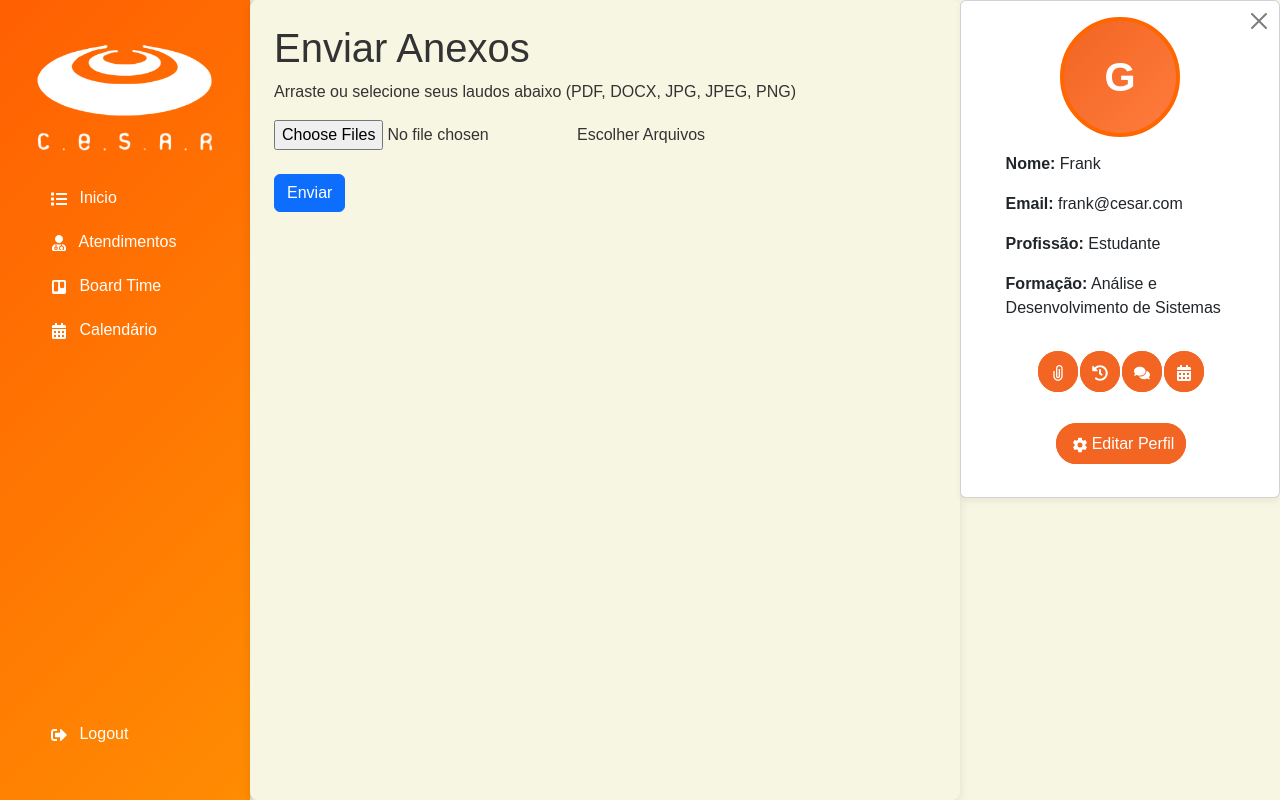
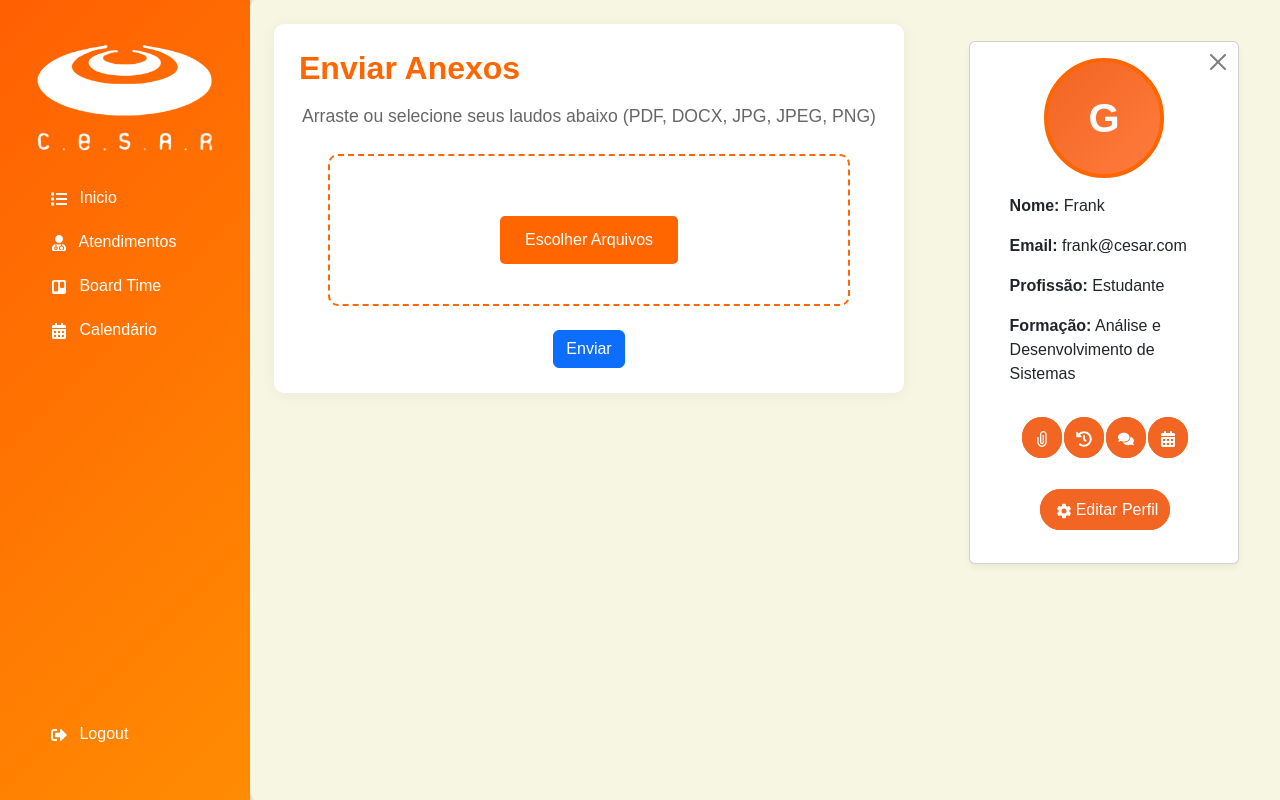
Before and after one commit to felipereis13/cesar-gerenciador-PD, a React (Vite) app: page /anexos in a window 1280 px wide. Built offline with nearby package versions, Linux system fonts and the light colour scheme.

Commit message:
Ajuste tela de anexos

```diff
--- a/index.html
+++ b/index.html
@@ -4,7 +4,7 @@
     <meta charset="UTF-8" />
     <link rel="icon" type="image/svg+xml" href="src/assets/Logo/cesar.svg" />
     <meta name="viewport" content="width=device-width, initial-scale=1.0" />
-    <title>Projeto César</title>
+    <title>Neuro Cesar</title>
   </head>
   <body>
     <div id="root"></div>
--- a/src/App.jsx
+++ b/src/App.jsx
@@ -27,7 +27,7 @@ export default function App() {
         <Route path="/descricaoAtendimentos" element={<DescricaoAtendimentos />} />
         <Route path="/calendario" element={<Calendario />} />
         <Route path="/cadastro" element={<CadastroPaciente />} />
-        <Route path="/anexos" element={<Anexos />} />
+        <Route path="/anexos" element={<Anexos/>} />
       </Routes>
     </div>
   )
--- a/src/api/api.json
+++ b/src/api/api.json
@@ -13,7 +13,9 @@
       "mensagem": "",
       "curso": "Análise e Desenvolvimento de Sistemas",
       "possui": "Não",
-      "turno": ["manha"]
+      "turno": [
+        "manha"
+      ]
     },
     {
       "id": "2",
@@ -28,7 +30,9 @@
       "mensagem": "",
       "curso": "",
       "possui": "Sim",
-      "turno": ["tarde"]
+      "turno": [
+        "tarde"
+      ]
     },
     {
       "id": "3",
@@ -43,7 +47,10 @@
       "mensagem": "",
       "curso": "Design Gráfico",
       "possui": "Não",
-      "turno": ["manha", "tarde"]
+      "turno": [
+        "manha",
+        "tarde"
+      ]
     },
     {
       "id": "4",
@@ -58,7 +65,26 @@
       "mensagem": "Voluntária em projeto social",
       "curso": "",
       "possui": "Sim",
-      "turno": ["noite"]
+      "turno": [
+        "noite"
+      ]
+    },
+    {
+      "id": "8682",
+      "nome": "Heitor",
+      "matricula": "Leonardo",
+      "cpf": "99999999999",
+      "data_nascimento": "1998-10-27",
+      "NomeResponsavel": "Heitor Leonardo",
+      "telefone": "81999999999",
+      "email": "heitorleonardo2012@gmail.com",
+      "TipoDeVinculo": "Aluno",
+      "mensagem": "",
+      "possui": "Sim",
+      "turno": [
+        "noite"
+      ],
+      "curso": "Análise e Desenvolvimento de Sistemas"
     }
   ],
   "descricaoAtendimentos": [
--- a/src/pages/Anexos.css
+++ b/src/pages/Anexos.css
@@ -1,77 +1,92 @@
-* {
-  margin: 0;
-  padding: 0;
-  box-sizing: border-box;
+.dashboard-container {
   font-family: Arial, sans-serif;
+  color: #333;
+  background-color: #f7f6E2 !important;
+  padding: 2rem;
+  border-radius: 8px;
+  border: none !important;
+  box-shadow: none !important;
 }
 
-.body {
-  display: flex;
-  height: 100vh;
-  background-color: #fdf6e3;
+.anexos-container {
+  background-color: #fff;
+  border-radius: 10px;
+  padding: 25px;
+  box-shadow: 0 2px 15px rgba(0,0,0,0.05);
 }
 
-.content {
-  flex: 1;
-  padding: 50px;
-  background-color: #fdf6e3;
-  display: flex;
-  flex-direction: column;
-  align-items: center; /* Centraliza o conteúdo horizontalmente */
+
+.titulo-anexos {
+  font-size: 2rem;
+  font-weight: bold;
+  color: #ff6600;
+  margin-bottom: 1rem;
 }
 
-.content h1 {
-  font-size: 32px;
-  color: #e67b10;
-  margin-bottom: 30px;
+.texto-anexos {
+  font-size: 1.1rem;
+  margin-bottom: 1.5rem;
+  color: #666;
+  text-align: center;
 }
 
-.profile-box {
-  position: relative; /* Para posicionar o botão no canto */
-  background: white;
-  border-radius: 10px;
-  padding: 30px;
-  box-shadow: 0 0 10px rgba(0, 0, 0, 0.1);
-  max-width: 700px;
-  width: 100%;
+.upload-form {
   display: flex;
   flex-direction: column;
   align-items: center;
 }
 
-.profile-avatar {
-  width: 120px;
-  height: 120px;
-  border-radius: 50%;
-  object-fit: cover;
-  border: 4px solid #ff6600;
-  margin-bottom: 15px;
+.upload-box {
+  border: 2px dashed #ff6600;
+  padding: 40px;
+  text-align: center;
+  background: white;
+  border-radius: 10px;
+  width: 90%;
+  max-width: 600px;
+  margin: 0 auto;
 }
 
-.buttonPerfil {
-  position: absolute;
-  top: 20px;
-  right: 20px;
+.upload-box input[type="file"] {
+  display: none;
 }
 
-.btn-orange {
+.upload-label {
+  display: inline-block;
+  padding: 12px 25px;
   background-color: #ff6600;
   color: white;
-  transition: 0.3s;
-  border: none;
-  padding: 8px 16px;
   border-radius: 5px;
   cursor: pointer;
+  font-size: 16px;
+  transition: background 0.3s;
+  margin-top: 20px;
 }
 
-.btn-orange:hover {
+.upload-label:hover {
   background-color: #e65c00;
 }
 
-.form-control:disabled {
-  background-color: #f0f0f0;
+.upload-form ul {
+  list-style-type: disc;
+  padding-left: 1.5rem;
+  margin-top: 1rem;
+  color: #444;
 }
 
-.alert {
-  margin-top: 20px;
+.upload-form li {
+  margin-bottom: 0.5rem;
+  font-size: 0.95rem;
 }
+
+.upload-form .btn {
+  margin-top: 1.5rem;
+}
+
+.dashboard-wrapper > div:last-child {
+  background-color: none !important;
+  border-radius: 10px !important;
+  box-shadow: 0 2px 12px rgba(0, 0, 0, 0) !important;
+  padding: 25px !important;
+  margin: 1rem !important;
+}
--- a/src/pages/Anexos.jsx
+++ b/src/pages/Anexos.jsx
@@ -1,6 +1,6 @@
 import React, { useState } from "react"
-import SideBar from "../components/SideBar/SideBar"
-import CardPerfil from "../components/card-perfil/CardPerfil"
+import Sidebar from "../components/SideBar/SideBar"
+import CardPerfil from "../components/card-perfil/cardPerfil"
 import "./Anexos.css"
 
 export default function Anexos() {
@@ -12,14 +12,12 @@ export default function Anexos() {
 
     // Validação: verificar se todos os arquivos têm extensões permitidas
     const arquivosValidos = arquivos.filter((arquivo) => {
-      const extensao = arquivo.name.split(".").pop().toLowerCase()
+      const extensao = arquivo.name.split('.').pop().toLowerCase()
       return extensoesPermitidas.includes(extensao)
     })
 
     if (arquivosValidos.length < arquivos.length) {
-      alert(
-        "Alguns arquivos foram ignorados por estarem em formatos não permitidos."
-      )
+      alert("Alguns arquivos foram ignorados por estarem em formatos não permitidos.")
     }
 
     setArquivosSelecionados(arquivosValidos)
@@ -29,9 +27,7 @@ export default function Anexos() {
     e.preventDefault()
 
     if (arquivosSelecionados.length === 0) {
-      alert(
-        "Por favor, selecione pelo menos um arquivo válido antes de enviar."
-      )
+      alert("Por favor, selecione pelo menos um arquivo válido antes de enviar.")
       return
     }
 
@@ -41,16 +37,13 @@ export default function Anexos() {
 
   return (
     <div className="dashboard-wrapper" id="telaAnexos">
-      <SideBar />
+      <Sidebar />
 
       <div className="main-content">
         <div className="dashboard-container container-fluid min-vh-100 p-4">
           <div className="anexos-container">
             <h1 className="titulo-anexos">Enviar Anexos</h1>
-            <p className="texto-anexos">
-              Arraste ou selecione seus laudos abaixo (PDF, DOCX, JPG, JPEG,
-              PNG)
-            </p>
+            <p className="texto-anexos">Arraste ou selecione seus laudos abaixo (PDF, DOCX, JPG, JPEG, PNG)</p>
 
             <form className="upload-form" onSubmit={handleSubmit}>
               <div className="upload-box">
@@ -77,19 +70,17 @@ export default function Anexos() {
                 </div>
               )}
 
-              <button type="submit" className="btn btn-primary mt-4">
-                Enviar
-              </button>
+              <button type="submit" className="btn btn-primary mt-4">Enviar</button>
             </form>
           </div>
         </div>
       </div>
       <CardPerfil
-        name={"Frank"}
-        email={"frank@cesar.com"}
-        profissao={"Estudante"}
-        formacao={"Análise e Desenvolvimento de Sistemas"}
-      />
+              name={"Frank"}
+              email={"frank@cesar.com"}
+              profissao={"Estudante"}
+              formacao={"Análise e Desenvolvimento de Sistemas"}
+              />
     </div>
   )
 }
```
